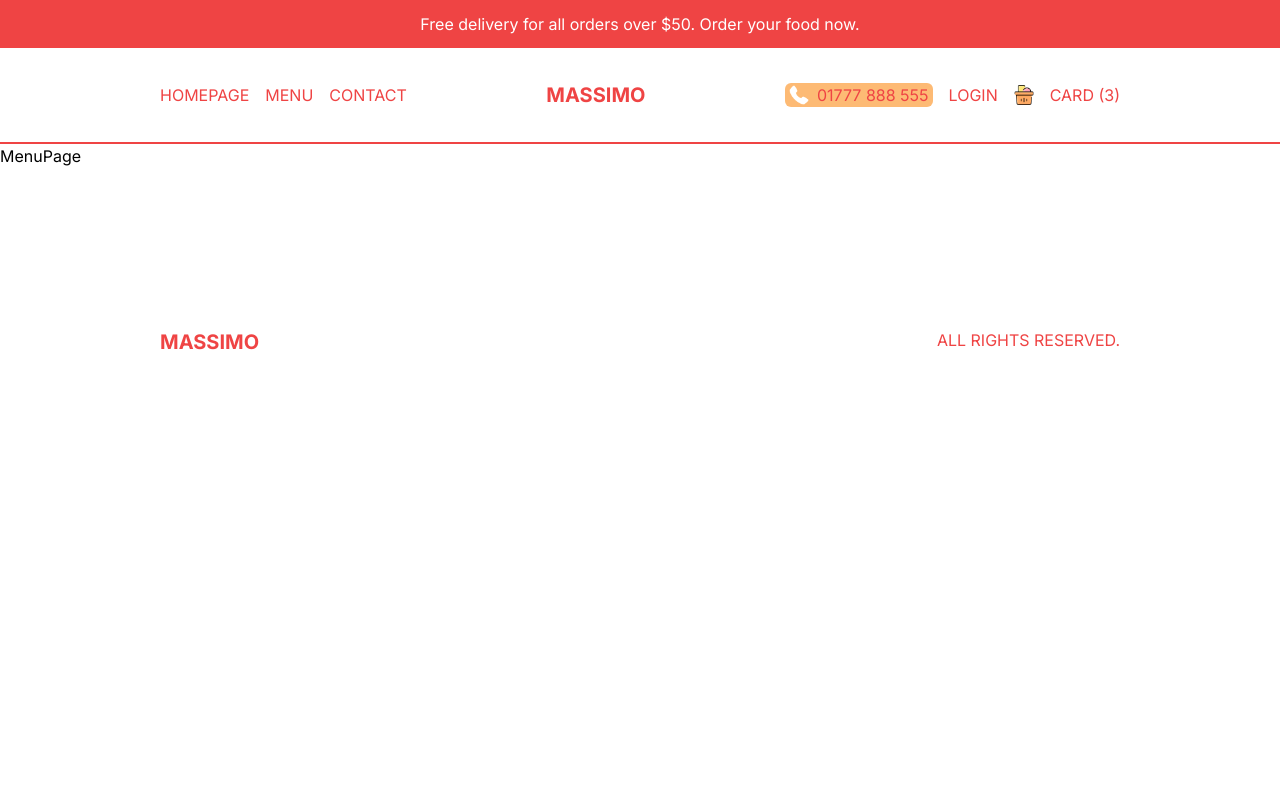
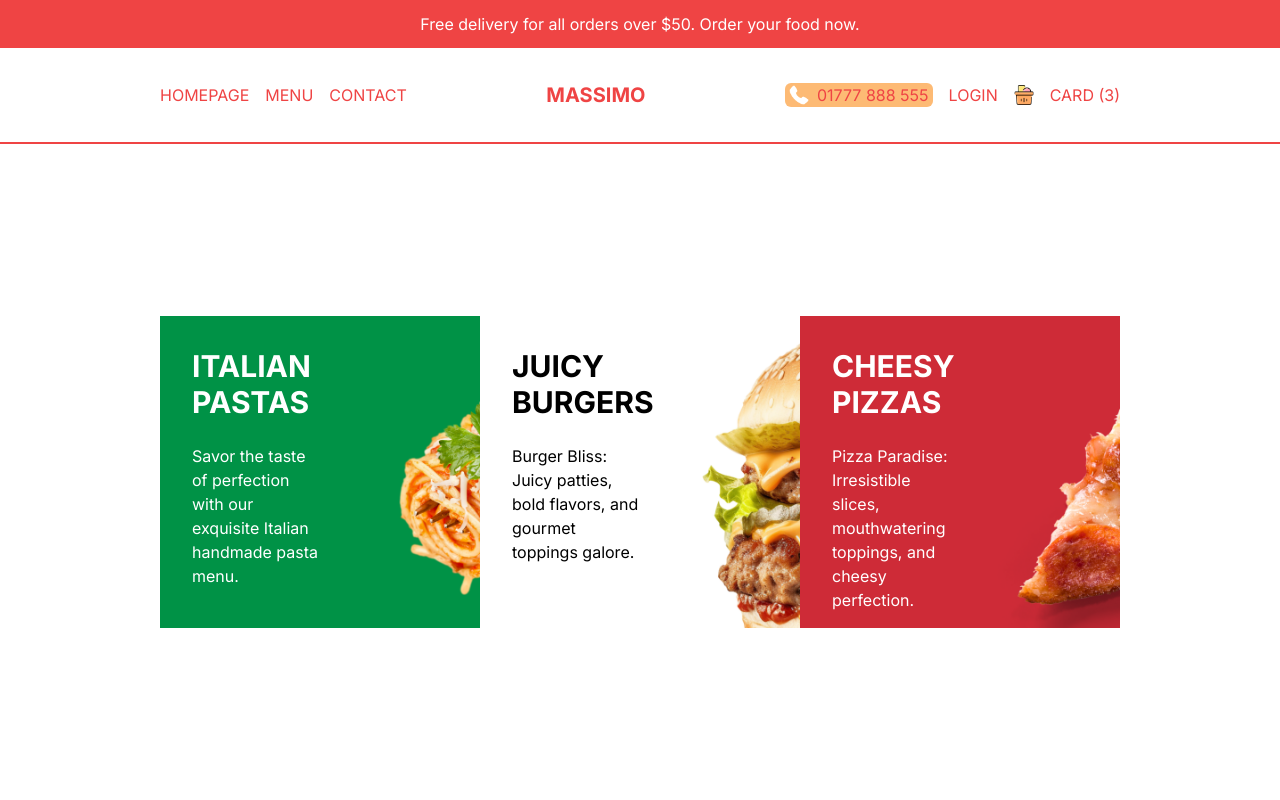
Before and after one commit to MajaPetkova/food-delivery-app, a Next.js app: page /menu in a window 1280 px wide. Shown: the top 800 px of the page. Built offline with nearby package versions, Linux system fonts and the light colour scheme.

Commit message:
Update menu page and add style

```diff
--- a/src/app/menu/page.tsx
+++ b/src/app/menu/page.tsx
@@ -1,9 +1,21 @@
-import React from 'react'
+import { menu } from "@/data";
+import Link from "next/link";
+import React from "react";
 
 const MenuPage = () => {
   return (
-    <div>MenuPage</div>
-  )
-}
+    <div className="p-4 lg:px-20 xl:px-40 h-[calc(100vh-6rem)] md:h-[calc(100vh-9rem)] flex flex-col md:flex-row items-center">
+      {menu.map((x) => (
+        <Link href={`/menu/${x.slug}`} key={x.id} className="w-full h-1/3 bg-cover p-8 md:h-1/2" style={{backgroundImage:`url(${x.img})`}}>
+          <div className={`text-${x.color} w-1/2`}>
+            <h1 className="uppercase font-bold text-3xl">{x.title}</h1>
+            <p className="text-small my-6">{x.desc}</p>
+            <button className={`hidden 2xl:block bg-${x.color} text-${x.color === "black" ? "white": "red-500"} py-2 px-4 rounded`}>Explore</button>
+          </div>
+        </Link>
+      ))}
+    </div>
+  );
+};
 
-export default MenuPage
+export default MenuPage;
```
